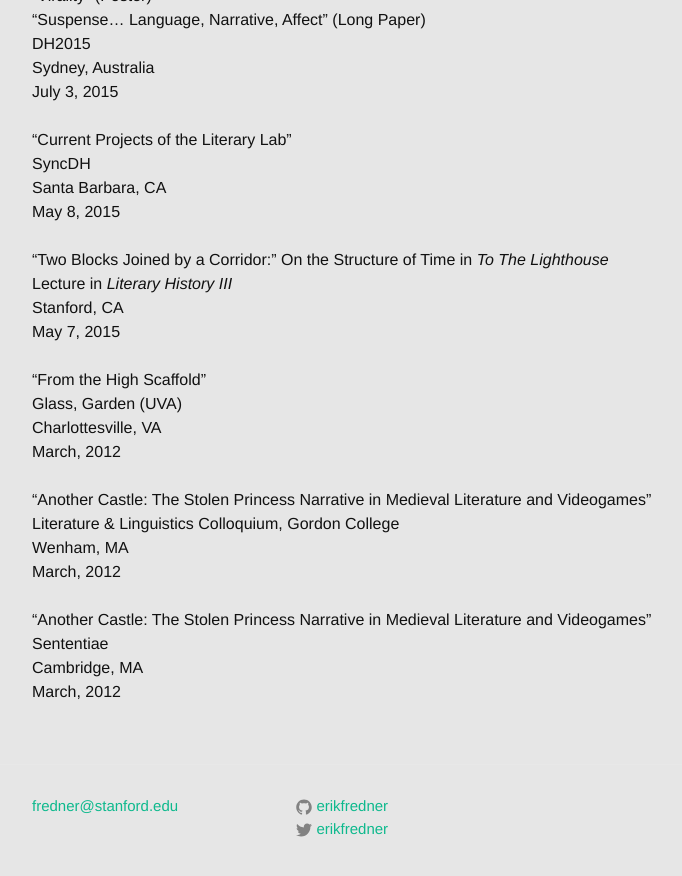
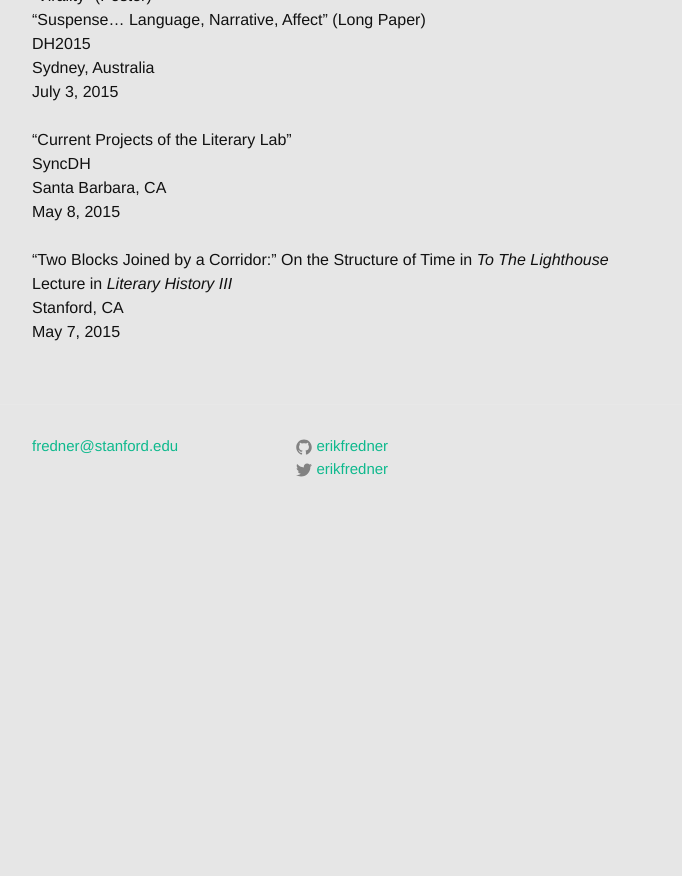
Before and after one commit to erikfredner/erikfredner.github.io, a Jekyll site: the page built from cv.md, in a window 1280 px wide and 900 px high, scrolled down 1701 px. Shown: the top 876 px of the window, without its empty margins (238-920 px from the left). Built offline with Jekyll 4.4.1, drawn with Linux system fonts in a browser that asks for light colours; after the commit the page ends 2241 px from its top, so only the background shows below that.

Commit message:
update cv

```diff
--- a/cv.md
+++ b/cv.md
@@ -23,7 +23,7 @@ Undergraduate Teacher Education Program
 # Oxford University
 Visiting Student, English
 <br>
-2010-2011
+2010—2011
 <br><br>
 
 # Harvard University
@@ -108,27 +108,3 @@ Lecture in _Literary History III_
 Stanford, CA
 <br>
 May 7, 2015
-<br><br>
-“From the High Scaffold”
-<br>
-Glass, Garden (UVA)
-<br>
-Charlottesville, VA
-<br>
-March, 2012
-<br><br>
-“Another Castle: The Stolen Princess Narrative in Medieval Literature and Videogames”
-<br>
-Literature & Linguistics Colloquium, Gordon College
-<br>
-Wenham, MA
-<br>
-March, 2012
-<br><br>
-“Another Castle: The Stolen Princess Narrative in Medieval Literature and Videogames”
-<br>
-Sententiae
-<br>
-Cambridge, MA
-<br>
-March, 2012
```
